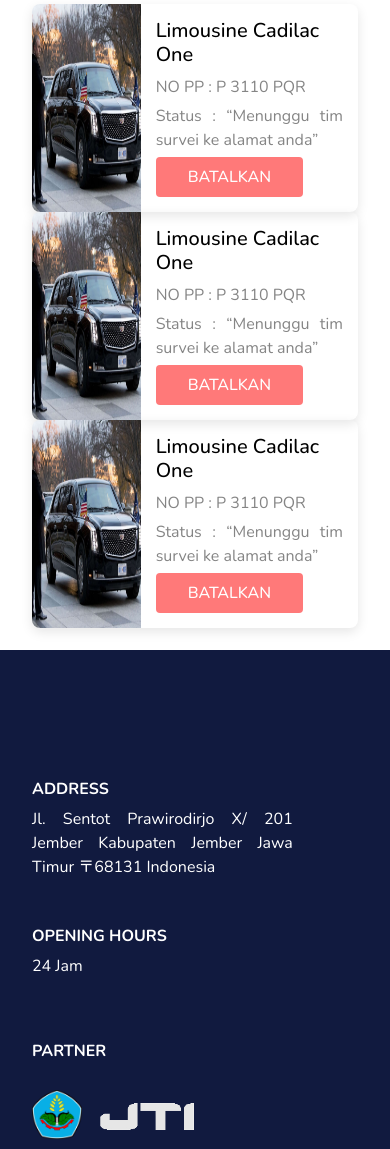
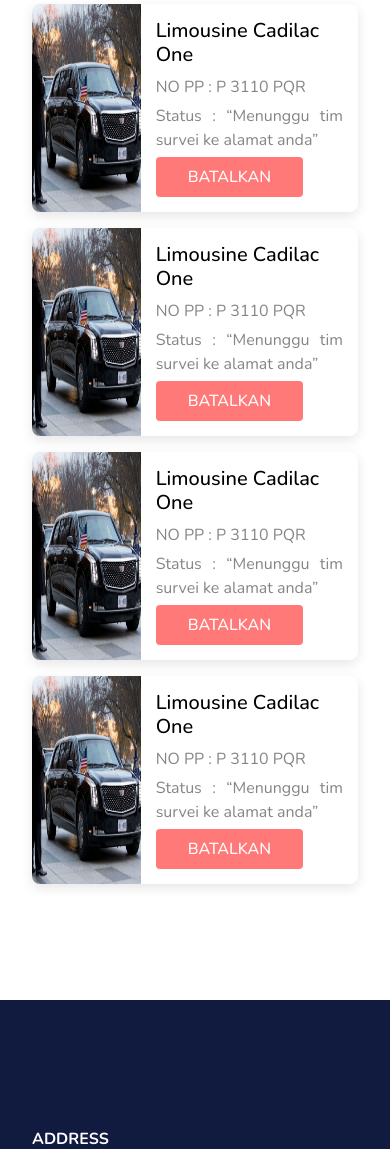
Before and after one commit to khoirul-anampeace/rentalmobil, a PHP site: page /customer/?page=historiTransaksi in a window 390 px wide. Shown: the part 194-1343 px from the top of the page. Run offline with PHP 8.4, Linux system fonts and the light colour scheme; some libraries are stand-ins or nearby versions; some web fonts are replaced.

Commit message:
add detail mobil

```diff
--- a/assets/css/style.css
+++ b/assets/css/style.css
@@ -373,7 +373,7 @@
 #mainDashboard .histori {
   margin: 0;
 }
-#mainDashboard .histori a {
+#mainDashboard .histori .box {
   color: #000;
   margin: 0;
   padding: 0;
@@ -382,22 +382,22 @@
   box-shadow: rgba(0, 0, 0, 0.1) 0px 4px 12px;
   transition: 0.3s;
 }
-#mainDashboard .histori a:hover {
+#mainDashboard .histori .box:hover {
   box-shadow: rgba(0, 0, 0, 0.15) 0px 4px 12px;
   transition: 0.3s;
 }
-#mainDashboard .histori a .img-histori {
+#mainDashboard .histori .box .img-histori {
   padding: 0;
 }
-#mainDashboard .histori a .img-histori img {
+#mainDashboard .histori .box .img-histori img {
   border-radius: 8px 0 0 8px;
   width: 100%;
   height: 100%;
 }
-#mainDashboard .histori a .text-histori {
+#mainDashboard .histori .box .text-histori {
   padding: 15px;
 }
-#mainDashboard .histori a .text-histori p {
+#mainDashboard .histori .box .text-histori p {
   padding: 0;
   margin: 5px 0;
   color: rgb(133, 133, 133);
--- a/customer/page/dashboard.php
+++ b/customer/page/dashboard.php
@@ -19,7 +19,7 @@
         </div>
         <h1>Histori Transaksi</h1>
         <div class="row histori">
-            <a href="#" class="col-md-6 col-sm-12 row">
+            <div class="col-md-6 col-sm-12 row box">
                 <div class="col-4 img-histori">
                     <img src="../assets/images/car/cadilacone.jpg">
                 </div>
@@ -27,9 +27,9 @@
                     <h5>Limousine Cadilac One</h5>
                     <p>NO PP : P 3110 PQR</p>
                     <p>Status : “Menunggu tim survei ke alamat anda”</p>
-                    <button class="btn btn-danger">BATALKAN</button>
+                    <a href="" class="btn btn-danger">BATALKAN</a>
                 </div>
-            </a>
+            </div>
         </div>
     </div>
 </section>
--- a/customer/page/historiTransaksi.php
+++ b/customer/page/historiTransaksi.php
@@ -2,39 +2,50 @@
     <div class="container" id="">
         <h1>Histori Transaksi</h1>
         <div class="row histori">
-            <a href="#" class="col-md-6 col-sm-12 row">
+            <div class="col-md-7 col-sm-12 box row mb-3">
                 <div class="col-4 img-histori">
-                    <img src="assets/images/car/cadilacone.jpg">
+                    <img src="../assets/images/car/cadilacone.jpg">
                 </div>
                 <div class="col-8  text-histori">
                     <h5>Limousine Cadilac One</h5>
                     <p>NO PP : P 3110 PQR</p>
                     <p>Status : “Menunggu tim survei ke alamat anda”</p>
-                    <button class="btn btn-danger">BATALKAN</button>
+                    <a href="#" class="btn btn-danger">BATALKAN</a>
                 </div>
-            </a>
-            <a href="#" class="col-md-6 col-sm-12 row">
+            </div>
+            <div class="col-md-7 col-sm-12 box row mb-3">
                 <div class="col-4 img-histori">
-                    <img src="assets/images/car/cadilacone.jpg">
+                    <img src="../assets/images/car/cadilacone.jpg">
                 </div>
                 <div class="col-8  text-histori">
                     <h5>Limousine Cadilac One</h5>
                     <p>NO PP : P 3110 PQR</p>
                     <p>Status : “Menunggu tim survei ke alamat anda”</p>
-                    <button class="btn btn-danger">BATALKAN</button>
+                    <a href="#" class="btn btn-danger">BATALKAN</a>
                 </div>
-            </a>
-            <a href="#" class="col-md-6 col-sm-12 row">
+            </div>
+            <div class="col-md-7 col-sm-12 box row mb-3">
                 <div class="col-4 img-histori">
-                    <img src="assets/images/car/cadilacone.jpg">
+                    <img src="../assets/images/car/cadilacone.jpg">
                 </div>
                 <div class="col-8  text-histori">
                     <h5>Limousine Cadilac One</h5>
                     <p>NO PP : P 3110 PQR</p>
                     <p>Status : “Menunggu tim survei ke alamat anda”</p>
-                    <button class="btn btn-danger">BATALKAN</button>
+                    <a href="#" class="btn btn-danger">BATALKAN</a>
                 </div>
-            </a>
-        </div>
+            </div>
+            <div class="col-md-7 col-sm-12 box row mb-3">
+                <div class="col-4 img-histori">
+                    <img src="../assets/images/car/cadilacone.jpg">
+                </div>
+                <div class="col-8  text-histori">
+                    <h5>Limousine Cadilac One</h5>
+                    <p>NO PP : P 3110 PQR</p>
+                    <p>Status : “Menunggu tim survei ke alamat anda”</p>
+                    <a href="#" class="btn btn-danger">BATALKAN</a>
+                </div>
+            </div>
+        </div class="mb-5">
     </div>
 </section>
```
Also changed, not shown: other parts of assets/css/style.css (+75 -0 lines), customer/page/detailMobil.php (+70 -3 lines).
